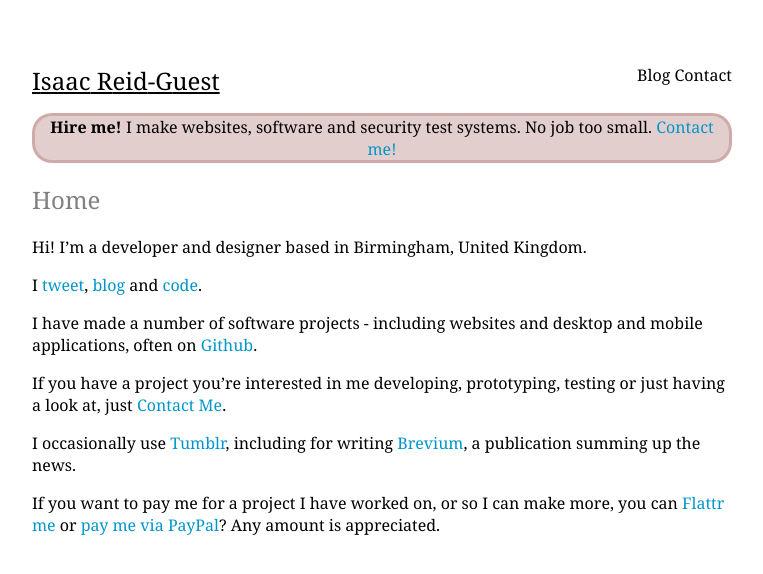
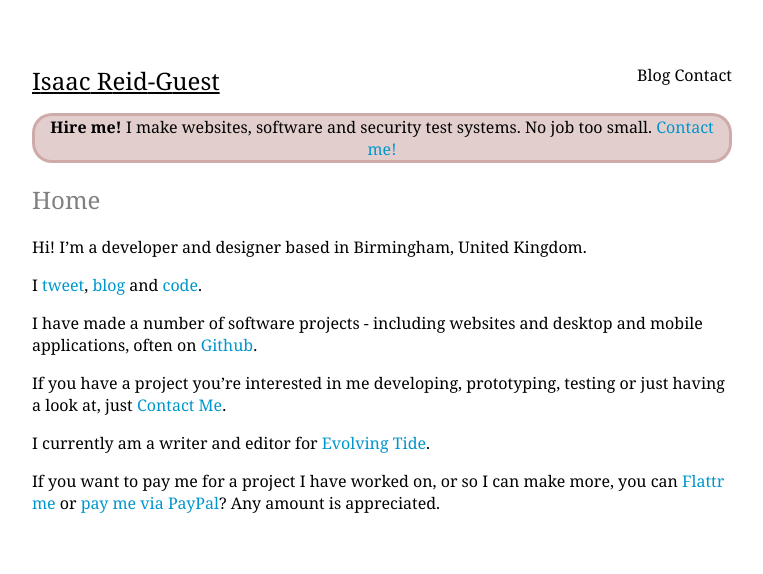
Before and after one commit to ir-g/ir-g.github.io, a Jekyll site: the page built from index.md, in a window 1280 px wide. Shown: the top 574 px of the page, without its empty margins (258-1021 px from the left). Built offline with Jekyll 4.4.1, drawn with Linux system fonts in a browser that asks for light colours.

Commit message:
Updated index.md

```diff
--- a/index.md
+++ b/index.md
@@ -11,10 +12,10 @@ I <a href="http://twitter.com/{{site.twitter_username}}">tweet</a>, <a href="/bl
 I have made a number of software projects - including websites and desktop and mobile applications, often on <a href="https://github.com/isaacrg?tab=repositories">Github</a>.
 
 If you have a project you're interested in me developing, prototyping, testing or just having a look at, just <a href="/contact/">Contact Me</a>.
-<!--
-I also have some interest in UK and International politics, and the wider affect it can and does have.
--->
 
-I occasionally use [Tumblr](http://ir-g.tumblr.com), including for writing [Brevium](http://brevium-uk.tumblr.com/), a publication summing up the news.
+
+
+
+I currently am a writer and editor for [Evolving Tide](https://medium.com/evolving-tide).
 
 If you want to pay me for a project I have worked on, or so I can make more, you can [Flattr me](https://flattr.com/submit/auto?fid=vo6rze&url=http%3A%2F%2Fir-g.uk) or [pay me via PayPal](https://paypal.me/irg)? Any amount is appreciated.
```
Also changed, not shown: other parts of index.md (+1 -0 lines).
